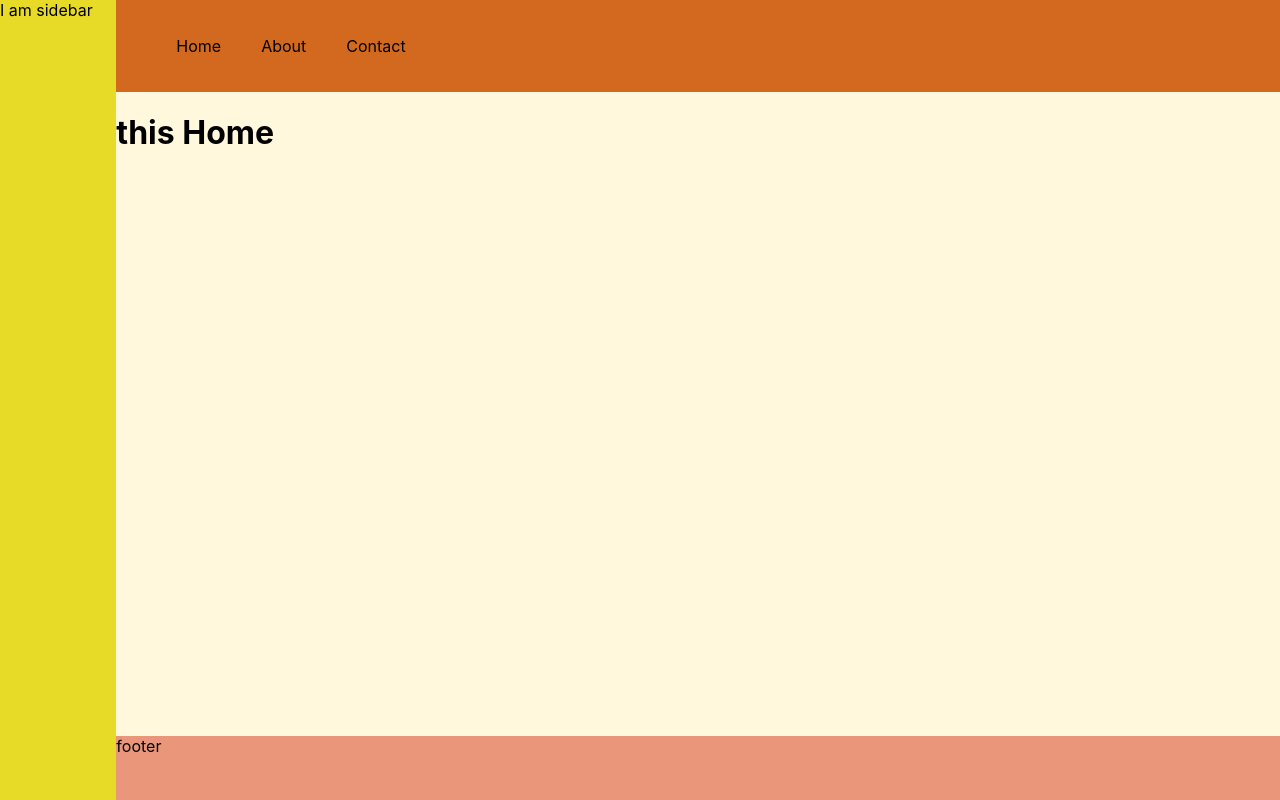
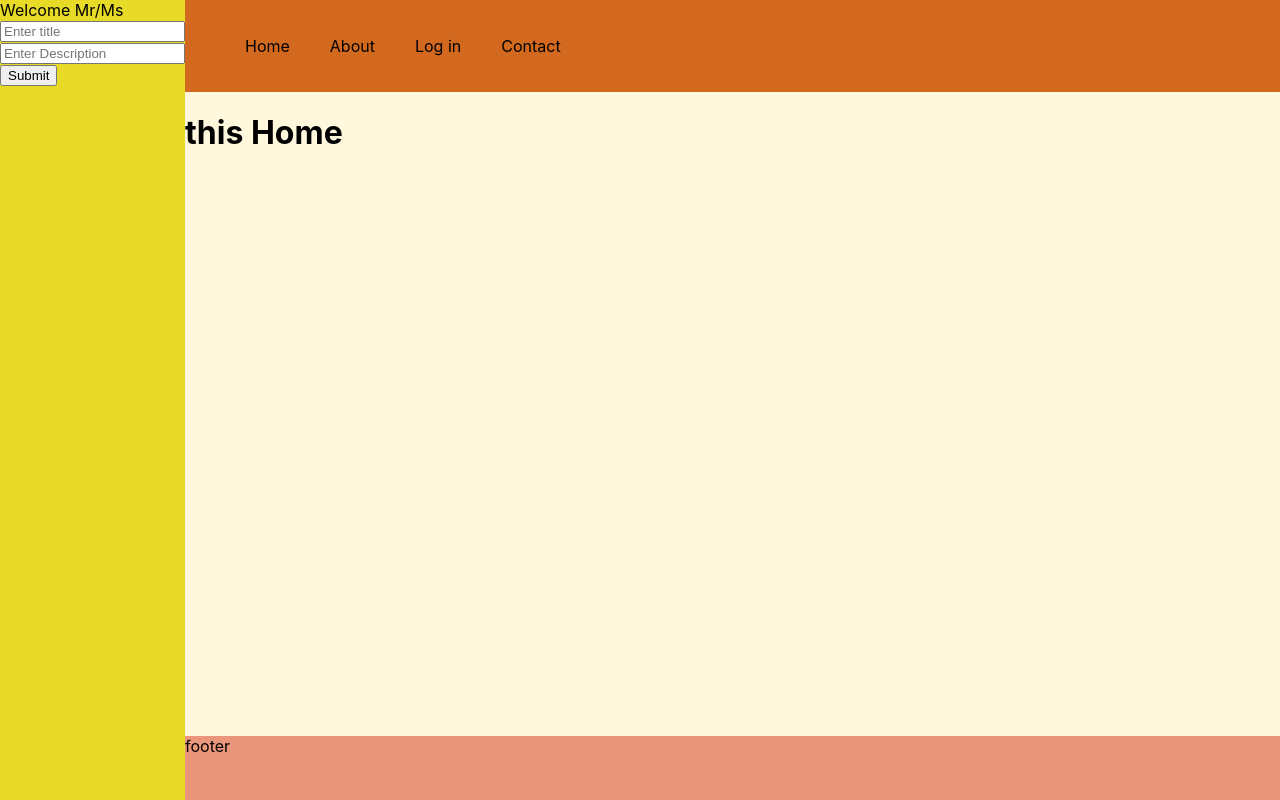
Before and after one commit to ishimweaxcel/React_level_up, a React (Create React App) app: page / in a window 1280 px wide. Built offline with nearby package versions, Linux system fonts and the light colour scheme.

Commit message:
created a blog

```diff
--- a/src/App.js
+++ b/src/App.js
@@ -12,7 +12,12 @@ import Content from "../src/Components/Content"
 import Footer from "../src/Components/Footer"
 
 
+
 let App = ()=>{
+    let name="Kanyana"
+    const alerts = ()=>{
+        alert("button clicked");
+    }
     return(
 
         <div className="course">
@@ -24,6 +29,7 @@ let App = ()=>{
             <Switch><Route exact path="/" component={Home}/>
                     <Route path="/about" component={About}/>
                     <Route path="/contact" component={Contact}/>
+                    <Route path="/Side" render={() => <Side name={name} alerts = {alerts}/>}/>
                     </Switch>
             <Footer />
             </Router>
--- a/src/Components/Header.js
+++ b/src/Components/Header.js
@@ -7,6 +7,7 @@ const Header  = ()=>{
             <ul>
                 <li><Link to="/">Home</Link></li>
                 <li><Link to="/about">About</Link></li>
+                <li><Link to="/side">Log in</Link></li>
                 <li><Link to="/contact">Contact</Link></li>
             </ul>
         </div>
--- a/src/Components/Side.js
+++ b/src/Components/Side.js
@@ -1,8 +1,17 @@
-let Side = () =>{
+ let CreateBlog = ({ name, alerts })=>{
     return(
-        <div className="side">
-            I am sidebar
-        </div>
+        <main className="side">
+        <form onSubmit={(e) => {
+        e.preventDefault();
+        console.log("my name is:", name);
+        alerts();
+        }}>
+            <header>Welcome Mr/Ms</header>
+            <input type="text" className="title" placeholder="Enter title" required></input>
+            <input type="text" className="description" placeholder="Enter Description" required></input>
+            <button>Submit</button>
+        </form>
+        </main>
     );
 }
-export default Side
+export default CreateBlog;
```
Also changed, not shown: src/Components/CreateBlog.js (added, +9 -0 lines).
